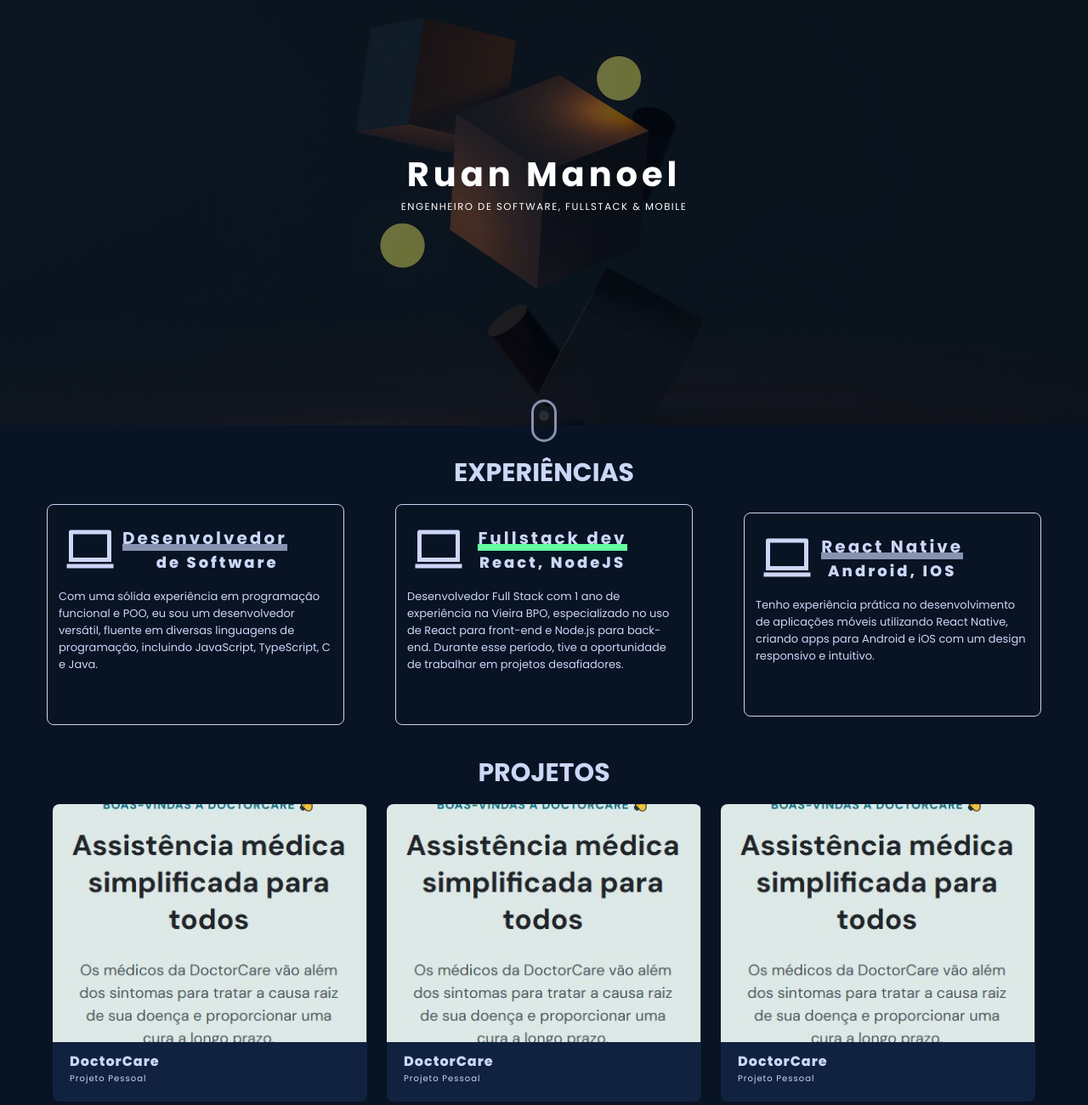
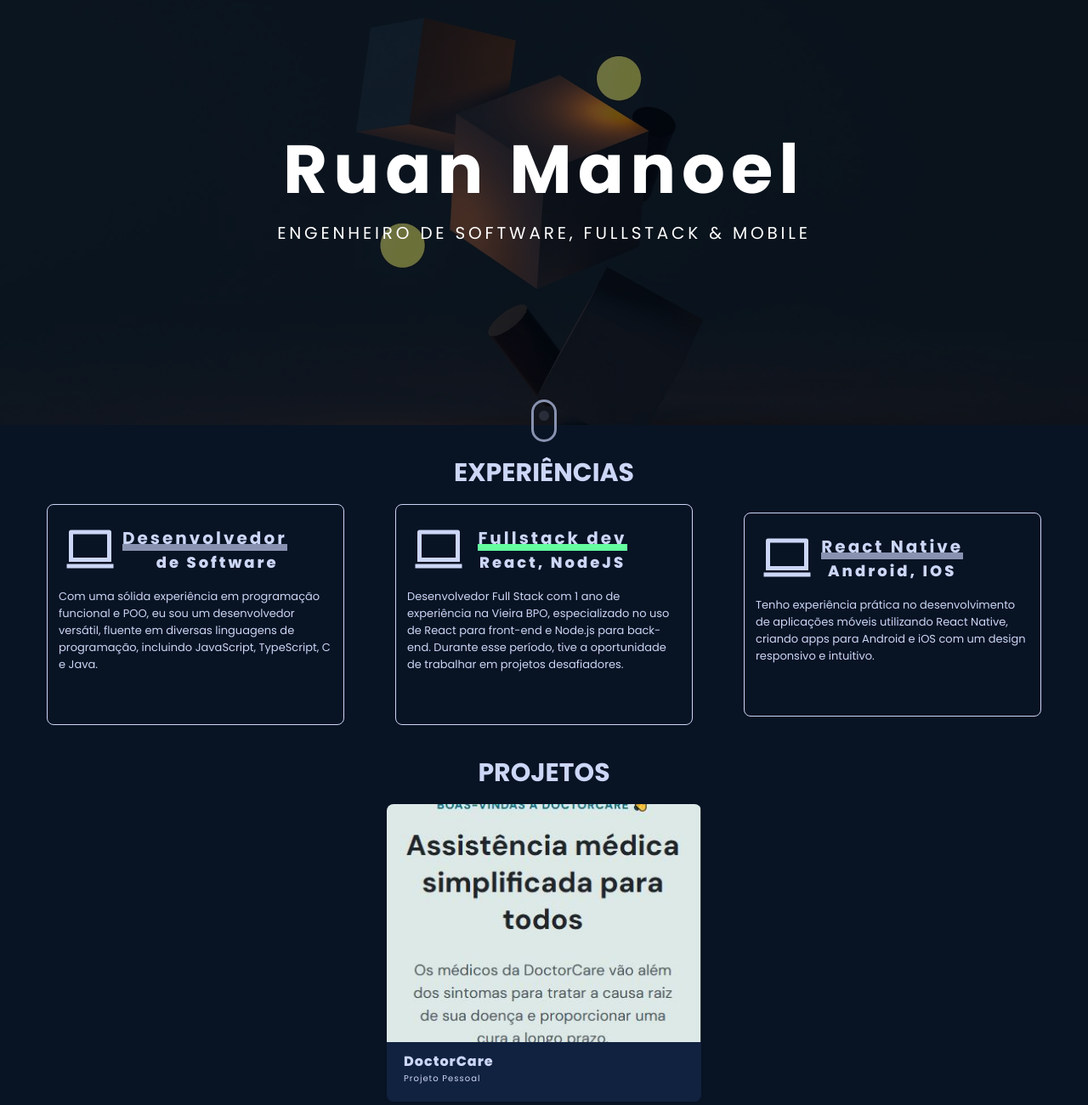
Before and after one commit to ruuanmanoel/Portfolio, a plain HTML site: page index.html in a window 1280 px wide. Shown: the part 100-1400 px from the top of the page at 85% size. Drawn offline with nearby package versions, Linux system fonts and the light colour scheme.

Commit message:
Mudando fontes na versão desktop

```diff
--- a/assets/style.css
+++ b/assets/style.css
@@ -399,6 +399,15 @@ header>div{
         margin: 0 auto;
 
     }
+    #profile h2{
+        font-size: 8rem;
+        letter-spacing: .7rem;
+    }
+    #profile h3{
+        font-size: 2rem;
+        letter-spacing: .38rem;
+        font-weight: 400;
+    }
     #cards{
         flex-direction: row;
         flex-wrap: wrap;
@@ -423,7 +432,7 @@ header>div{
         flex-direction: row;
         flex-wrap: wrap;
         justify-content: space-evenly;
-        gap: .1rem;
+        gap: 1.5rem;
     }
     #navigation{
         display: flex;
--- a/index.html
+++ b/index.html
@@ -101,35 +101,6 @@
                     </footer>
 
             </div>
-            <div class="projeto">
-
-                    <div class="container-imagem">
-                        <a href="https://ruuanmanoel.github.io/doctorcareworkshop/" target="_blank">
-                            <img src="assets/images/doctor-mobile.JPG" alt="Imagem de um site para atendimento medico">
-                        </a>
-                    </div>
-                    <footer>
-                        <a href="https://ruuanmanoel.github.io/doctorcareworkshop/">
-                            DoctorCare
-                        </a>
-                        <span>Projeto Pessoal</span>
-                    </footer>
-
-            </div>
-            <div class="projeto" >
-                    <div class="container-imagem">
-                        <a href="https://ruuanmanoel.github.io/doctorcareworkshop/" target="_blank">
-                            <img src="assets/images/doctor-mobile.JPG" alt="Imagem de um site para atendimento medico">
-                        </a>
-                    </div>
-                    <footer>
-                        <a href="https://ruuanmanoel.github.io/doctorcareworkshop/">
-                            DoctorCare
-                        </a>
-                        <span>Projeto Pessoal</span>
-                    </footer>
-
-            </div>
         </div>
      </section>
      <!-- Section Contato  -->
```
